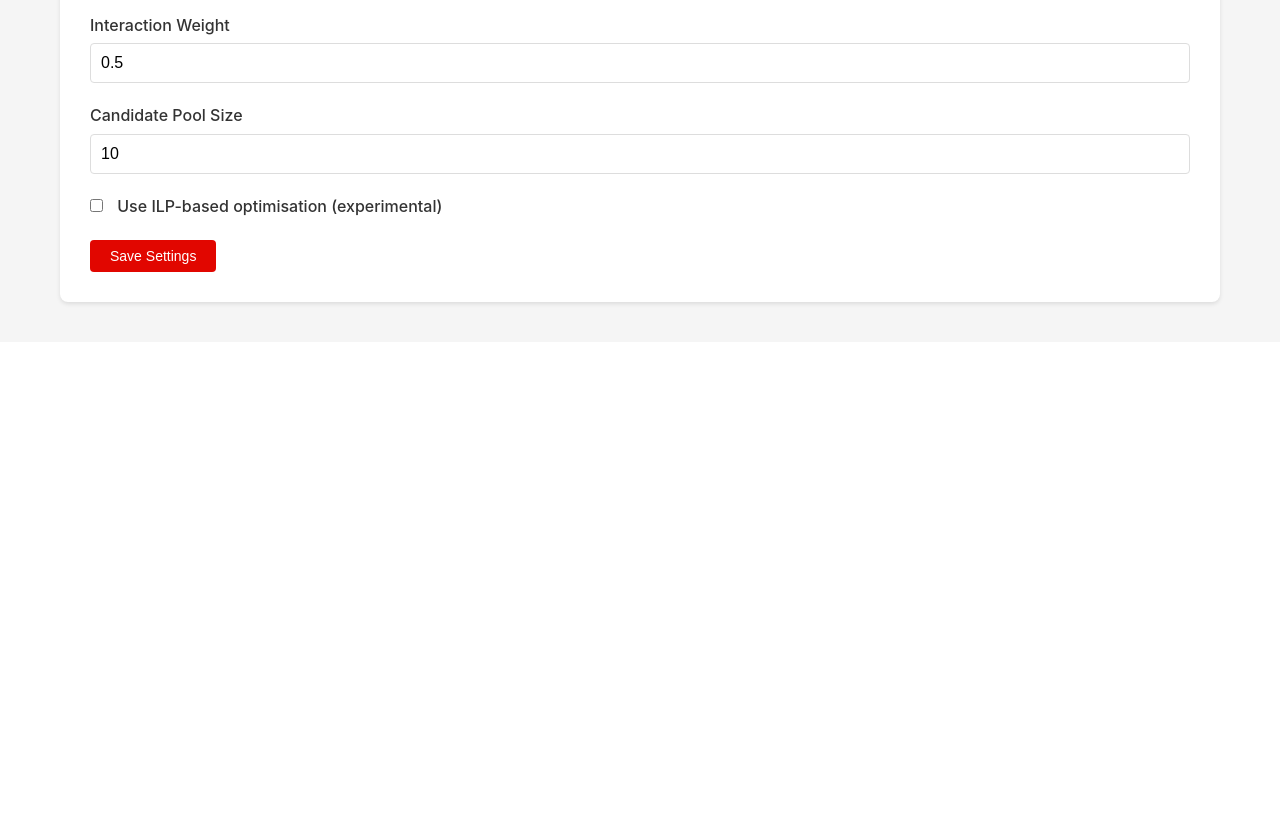
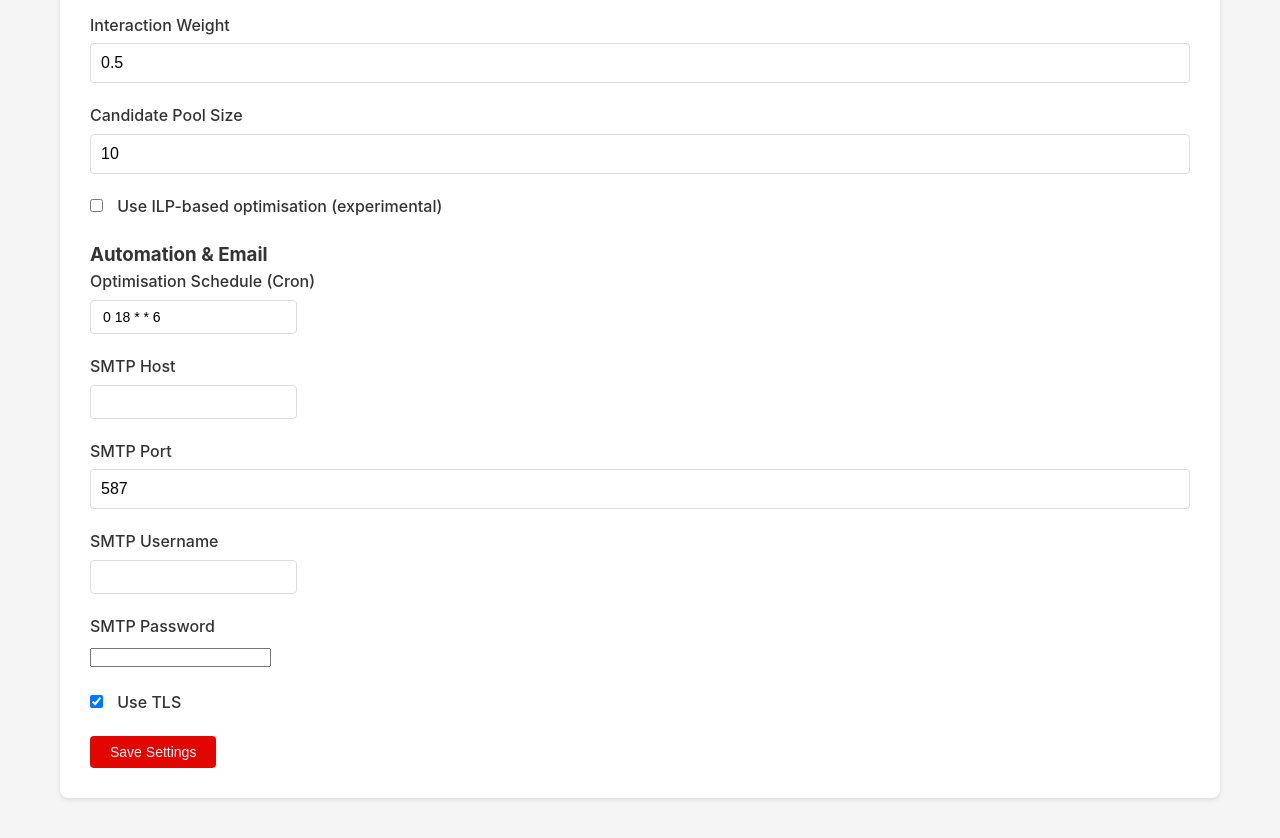
Before and after one commit to taylorelley/f1_fantasy, a Flask app: page /manage_data in a window 1280 px wide. Shown: the part 1774-2612 px from the top of the page. Before the commit the page ends 2081 px from the top, so only its background shows below. Run offline with Flask 3, Linux system fonts and the light colour scheme; a user stored in the database is signed in; tables that the repository leaves empty hold one stand-in row (values such as "Sample post").

Commit message:
Add scheduled email optimisation

```diff
--- a/app.py
+++ b/app.py
@@ -8,6 +8,10 @@ import numpy as np
 import re
 import io
 from datetime import datetime
+import smtplib
+from email.mime.text import MIMEText
+from apscheduler.schedulers.background import BackgroundScheduler
+from apscheduler.triggers.cron import CronTrigger
 from flask import (
     Flask,
     render_template,
@@ -97,6 +101,14 @@ class User(db.Model, UserMixin):
     admin = db.Column(db.Boolean, default=False)
     config_json = db.Column(db.Text, default="{}")
 
+class ScheduledOptimization(db.Model):
+    id = db.Column(db.Integer, primary_key=True)
+    user_id = db.Column(db.Integer, db.ForeignKey('user.id'), nullable=False)
+    config_json = db.Column(db.Text, nullable=False)
+    scheduled_for = db.Column(db.DateTime, nullable=False)
+    status = db.Column(db.String(20), default='pending')
+    result_json = db.Column(db.Text)
+
 @login_manager.user_loader
 def load_user(user_id):
     return User.query.get(int(user_id))
@@ -143,6 +155,12 @@ def load_settings():
         "interaction_weight": 0.5,
         "top_n_candidates": 10,
         "use_ilp": False,
+        "cron_schedule": "0 18 * * 6",
+        "smtp_host": "",
+        "smtp_port": 587,
+        "smtp_username": "",
+        "smtp_password": "",
+        "smtp_tls": True,
     }
     if os.path.exists(settings_path):
         try:
@@ -151,8 +169,12 @@ def load_settings():
             for k, v in data.items():
                 if k == "use_ilp":
                     defaults[k] = bool(v)
-                elif k == "top_n_candidates":
+                elif k in ("top_n_candidates", "smtp_port"):
                     defaults[k] = int(v)
+                elif k in ("cron_schedule", "smtp_host", "smtp_username", "smtp_password"):
+                    defaults[k] = str(v)
+                elif k == "smtp_tls":
+                    defaults[k] = bool(v)
                 else:
                     defaults[k] = float(v)
         except Exception:
@@ -192,6 +214,228 @@ def load_default_data():
         }
     except Exception:
         return None
+
+
+scheduler = BackgroundScheduler()
+
+def send_email(to_email, subject, html_body, settings):
+    if not settings.get("smtp_host"):
+        print("SMTP host not configured; skipping email")
+        return
+    msg = MIMEText(html_body, "html")
+    msg["Subject"] = subject
+    msg["From"] = settings.get("smtp_username") or settings.get("smtp_host")
+    msg["To"] = to_email
+    try:
+        server = smtplib.SMTP(settings.get("smtp_host"), settings.get("smtp_port"))
+        if settings.get("smtp_tls", True):
+            server.starttls()
+        if settings.get("smtp_username"):
+            server.login(settings.get("smtp_username"), settings.get("smtp_password"))
+        server.sendmail(msg["From"], [to_email], msg.as_string())
+        server.quit()
+    except Exception as e:
+        print("Failed to send email", e)
+
+
+def perform_optimization(data, user=None):
+    session_id = data.get("session_id", "default")
+    if session_id == "default":
+        if not has_default_data():
+            raise ValueError("No default data; upload files first.")
+        data_folder = get_data_folder("default")
+        default_info = load_default_data()
+        races_completed = default_info["races_completed"]
+    else:
+        if session_id not in sessions:
+            raise ValueError("Session not found; upload files first.")
+        data_folder = get_data_folder(session_id)
+        races_completed = sessions[session_id]["races_completed"]
+
+    use_fp2 = bool(data.get("use_fp2_pace", False))
+    raw_pw = data.get("pace_weight", None)
+    pace_weight = float(raw_pw) if raw_pw is not None else 0.25
+    pace_modifier_type = data.get("pace_modifier_type") or "conservative"
+
+    cal_path = os.path.join(data_folder, "calendar.csv")
+    cal_df = pd.read_csv(cal_path, skipinitialspace=True)
+    next_race = f"Race{races_completed + 1}"
+    row = cal_df[cal_df["Race"] == next_race]
+    if use_fp2:
+        if row.empty or "meeting_key" not in cal_df.columns or pd.isna(row.iloc[0]["meeting_key"]):
+            use_fp2 = False
+            meeting_key = None
+            race_year = None
+        else:
+            meeting_key = int(row.iloc[0]["meeting_key"])
+            race_year = int(row.iloc[0]["year"])
+    else:
+        meeting_key = None
+        race_year = None
+
+    config = {
+        "base_path":            data_folder,
+        "races_completed":      races_completed,
+        "current_drivers":      data.get("current_drivers", []),
+        "current_constructors": data.get("current_constructors", []),
+        "remaining_budget":     float(data.get("remaining_budget", 0.0)),
+        "step1_swaps":          int(data.get("step1_swaps", 0)),
+        "step2_swaps":          int(data.get("step2_swaps", 0)),
+        "weighting_scheme":     data.get("weighting_scheme", "trend_based"),
+        "risk_tolerance":       data.get("risk_tolerance", "medium"),
+        "multiplier":           int(data.get("multiplier", 1)),
+        "use_parallel":         False,
+        "use_fp2_pace":         use_fp2,
+        "pace_weight":          pace_weight,
+        "pace_modifier_type":   pace_modifier_type,
+        "next_meeting_key":     meeting_key,
+        "next_race_year":       race_year,
+    }
+
+    settings = load_settings()
+    config.update(settings)
+
+    if user is not None:
+        try:
+            user.config_json = json.dumps(config)
+            db.session.commit()
+        except Exception:
+            pass
+
+    results = {"status": "running", "progress": []}
+
+    if config["use_fp2_pace"]:
+        results["progress"].append(f"Fetching FP2 pace data for meeting_key {meeting_key}...")
+    results["progress"].append("Calculating VFM scores...")
+    vfm_calc = F1VFMCalculator(config)
+    driver_vfm_df, constructor_vfm_df = vfm_calc.run()
+    results["progress"].append("VFM calculation complete")
+
+    actual_fp2_applied = False
+    if config["use_fp2_pace"] and "Pace_Score" in driver_vfm_df.columns:
+        if driver_vfm_df["Pace_Score"].sum() > 0:
+            actual_fp2_applied = True
+
+    results["progress"].append("Calculating track affinities...")
+    affinity_calc = F1TrackAffinityCalculator(config)
+    driver_aff_df, constructor_aff_df = affinity_calc.run()
+    results["progress"].append("Track affinity calculation complete")
+
+    results["progress"].append("Optimizing team selection...")
+    optimizer = F1TeamOptimizer(config)
+    if not optimizer.load_data():
+        raise ValueError("Error loading data for optimization")
+    best_dict, base_s1, base_s2 = optimizer.run_dual_step_optimization()
+
+    step1 = best_dict.get("step1_result")
+    step2 = best_dict.get("step2_result")
+
+    resp = {
+        "status": "complete",
+        "success": True,
+        "optimization": {
+            "step1": {
+                "race":             optimizer.step1_race,
+                "circuit":          optimizer.step1_circuit,
+                "swaps":            step1["swaps"] if step1 else [],
+                "expected_points":  step1["points"] if step1 else base_s1[0],
+                "improvement":      (step1["points"] - base_s1[0]) if step1 else 0.0,
+                "boost_driver":     step1["boost_driver"] if step1 else base_s1[3],
+                "team": {
+                    "drivers":      step1["drivers"] if step1 else config["current_drivers"],
+                    "constructors": step1["constructors"] if step1 else config["current_constructors"],
+                },
+            },
+            "step2": {
+                "race":             optimizer.step2_race,
+                "circuit":          optimizer.step2_circuit,
+                "swaps":            step2["swaps"] if step2 else [],
+                "expected_points":  step2["points"] if step2 else base_s2[0],
+                "improvement":      (step2["points"] - base_s2[0]) if step2 else 0.0,
+                "boost_driver":     step2["boost_driver"] if step2 else base_s2[3],
+                "team": {
+                    "drivers":      step2["drivers"] if step2 else config["current_drivers"],
+                    "constructors": step2["constructors"] if step2 else config["current_constructors"],
+                },
+                "budget_used":      step2["cost"] if step2 else base_s2[2],
+                "budget_remaining": round(optimizer.max_budget - (step2["cost"] if step2 else base_s2[2]), 2),
+            },
+            "summary": {
+                "total_improvement":  round(best_dict["final_points"] - base_s2[0], 2),
+                "patterns_evaluated": optimizer.performance_stats["patterns_evaluated"],
+                "optimization_time":  round(optimizer.performance_stats["optimization_time"], 2),
+                "step1_time":        round(optimizer.performance_stats["step1_time"], 2),
+                "step2_time":        round(optimizer.performance_stats["step2_time"], 2),
+            },
+        },
+        "progress": results["progress"],
+    }
+
+    if actual_fp2_applied:
+        pace_info = {
+            "meeting_key":       meeting_key,
+            "year":              race_year,
+            "pace_weight":       config["pace_weight"],
+            "modifier_type":     config["pace_modifier_type"],
+            "applied":           True,
+            "pace_adjustments":  [],
+        }
+        for drv in config["current_drivers"]:
+            row = optimizer.drivers_df[optimizer.drivers_df["Driver"] == drv]
+            if not row.empty:
+                ps = row.iloc[0].get("Pace_Score", 0.0)
+                pm = row.iloc[0].get("Pace_Modifier", 1.0)
+                vfm_pre = row.iloc[0].get("VFM_Pre_Pace", row.iloc[0].get("VFM", 0.0))
+                vfm_post = row.iloc[0].get("VFM", 0.0)
+                if ps > 0:
+                    pace_info["pace_adjustments"].append(
+                        {
+                            "driver":        drv,
+                            "pace_score":    round(ps, 1),
+                            "pace_modifier": round(pm, 3),
+                            "vfm_original":  round(vfm_pre, 2),
+                            "vfm_adjusted":  round(vfm_post, 2),
+                        }
+                    )
+        resp["optimization"]["fp2_info"] = pace_info
+
+    return resp
+
+
+def run_pending_tasks():
+    with app.app_context():
+        tasks = ScheduledOptimization.query.filter_by(status='pending').all()
+        if not tasks:
+            return
+        settings = load_settings()
+        for task in tasks:
+            user = User.query.get(task.user_id)
+            if not user:
+                task.status = 'failed'
+                task.result_json = json.dumps({'error': 'user not found'})
+                continue
+            try:
+                config = json.loads(task.config_json)
+                result = perform_optimization(config, user)
+                html = render_template('email_results.html', opt=result['optimization'])
+                send_email(user.email, 'F1 Optimisation Results', html, settings)
+                task.status = 'completed'
+                task.result_json = json.dumps(result)
+            except Exception as e:
+                traceback.print_exc()
+                task.status = 'failed'
+                task.result_json = json.dumps({'error': str(e)})
+        db.session.commit()
+
+
+def schedule_job():
+    cron_expr = load_settings().get('cron_schedule', '0 18 * * 6')
+    try:
+        scheduler.remove_all_jobs()
+    except Exception:
+        pass
+    trigger = CronTrigger.from_crontab(cron_expr)
+    scheduler.add_job(run_pending_tasks, trigger, id='opt_job', replace_existing=True)
 
 
 @app.route("/login", methods=["GET", "POST"])
@@ -454,183 +698,28 @@ def upload_driver_mapping():
 def optimize():
     try:
         data = request.get_json() or {}
-        session_id = data.get("session_id", "default")
-
-        if session_id == "default":
-            if not has_default_data():
-                return jsonify({"success": False, "message": "No default data; upload files first."})
-            data_folder = get_data_folder("default")
-            default_info = load_default_data()
-            races_completed = default_info["races_completed"]
-        else:
-            if session_id not in sessions:
-                return jsonify({"success": False, "message": "Session not found; upload files first."})
-            data_folder = get_data_folder(session_id)
-            races_completed = sessions[session_id]["races_completed"]
-
-        use_fp2 = bool(data.get("use_fp2_pace", False))
-        raw_pw = data.get("pace_weight", None)
-        try:
-            pace_weight = float(raw_pw) if raw_pw is not None else 0.25
-        except (TypeError, ValueError):
-            return jsonify({"success": False, "message": "pace_weight must be a number if provided"})
-
-        pace_modifier_type = data.get("pace_modifier_type") or "conservative"
-
-        # Read calendar.csv and find the next race
-        cal_path = os.path.join(data_folder, "calendar.csv")
-        cal_df = pd.read_csv(cal_path, skipinitialspace=True)
-        next_race = f"Race{races_completed + 1}"
-        row = cal_df[cal_df["Race"] == next_race]
-
-        # If user asked for FP2 but meeting_key is missing or invalid, disable FP2
-        if use_fp2:
-            if row.empty or "meeting_key" not in cal_df.columns or pd.isna(row.iloc[0]["meeting_key"]):
-                use_fp2 = False
-                meeting_key = None
-                race_year = None
-            else:
-                meeting_key = int(row.iloc[0]["meeting_key"])
-                race_year = int(row.iloc[0]["year"])
-        else:
-            meeting_key = None
-            race_year = None
-
-        config = {
-            "base_path":            data_folder,
-            "races_completed":      races_completed,
-            "current_drivers":      data.get("current_drivers", []),
-            "current_constructors": data.get("current_constructors", []),
-            "remaining_budget":     float(data.get("remaining_budget", 0.0)),
-            "step1_swaps":          int(data.get("step1_swaps", 0)),
-            "step2_swaps":          int(data.get("step2_swaps", 0)),
-            "weighting_scheme":     data.get("weighting_scheme", "trend_based"),
-            "risk_tolerance":       data.get("risk_tolerance", "medium"),
-            "multiplier":           int(data.get("multiplier", 1)),
-            "use_parallel":         False,
-            "use_fp2_pace":         use_fp2,
-            "pace_weight":          pace_weight,
-            "pace_modifier_type":   pace_modifier_type,
-            "next_meeting_key":     meeting_key,
-            "next_race_year":       race_year,
-        }
-
-        # Load tuning parameters from settings.json
-        settings = load_settings()
-        config.update(settings)
-
-        try:
-            current_user.config_json = json.dumps(config)
-            db.session.commit()
-        except Exception:
-            pass
-
-        results = {"status": "running", "progress": []}
-
-        if config["use_fp2_pace"]:
-            results["progress"].append(f"Fetching FP2 pace data for meeting_key {meeting_key}...")
-        results["progress"].append("Calculating VFM scores...")
-        vfm_calc = F1VFMCalculator(config)
-        driver_vfm_df, constructor_vfm_df = vfm_calc.run()
-        results["progress"].append("VFM calculation complete")
-
-        # Check whether any Pace_Score column was actually set
-        actual_fp2_applied = False
-        if config["use_fp2_pace"] and "Pace_Score" in driver_vfm_df.columns:
-            if driver_vfm_df["Pace_Score"].sum() > 0:
-                actual_fp2_applied = True
-
-        results["progress"].append("Calculating track affinities...")
-        affinity_calc = F1TrackAffinityCalculator(config)
-        driver_aff_df, constructor_aff_df = affinity_calc.run()
-        results["progress"].append("Track affinity calculation complete")
-
-        results["progress"].append("Optimizing team selection...")
-        optimizer = F1TeamOptimizer(config)
-        if not optimizer.load_data():
-            return jsonify({"success": False, "message": "Error loading data for optimization"})
-        best_dict, base_s1, base_s2 = optimizer.run_dual_step_optimization()
-
-        step1 = best_dict.get("step1_result")
-        step2 = best_dict.get("step2_result")
-
-        resp = {
-            "status": "complete",
-            "success": True,
-            "optimization": {
-                "step1": {
-                    "race":             optimizer.step1_race,
-                    "circuit":          optimizer.step1_circuit,
-                    "swaps":            step1["swaps"] if step1 else [],
-                    "expected_points":  step1["points"] if step1 else base_s1[0],
-                    "improvement":      (step1["points"] - base_s1[0]) if step1 else 0.0,
-                    "boost_driver":     step1["boost_driver"] if step1 else base_s1[3],
-                    "team": {
-                        "drivers":      step1["drivers"] if step1 else config["current_drivers"],
-                        "constructors": step1["constructors"] if step1 else config["current_constructors"],
-                    },
-                },
-                "step2": {
-                    "race":             optimizer.step2_race,
-                    "circuit":          optimizer.step2_circuit,
-                    "swaps":            step2["swaps"] if step2 else [],
-                    "expected_points":  step2["points"] if step2 else base_s2[0],
-                    "improvement":      (step2["points"] - base_s2[0]) if step2 else 0.0,
-                    "boost_driver":     step2["boost_driver"] if step2 else base_s2[3],
-                    "team": {
-                        "drivers":      step2["drivers"] if step2 else config["current_drivers"],
-                        "constructors": step2["constructors"] if step2 else config["current_constructors"],
-                    },
-                    "budget_used":      step2["cost"] if step2 else base_s2[2],
-                    "budget_remaining": round(
-                        optimizer.max_budget - (step2["cost"] if step2 else base_s2[2]), 2
-                    ),
-                },
-                "summary": {
-                    "total_improvement":  round(best_dict["final_points"] - base_s2[0], 2),
-                    "patterns_evaluated": optimizer.performance_stats["patterns_evaluated"],
-                    "optimization_time":  round(optimizer.performance_stats["optimization_time"], 2),
-                    "step1_time":        round(optimizer.performance_stats["step1_time"], 2),
-                    "step2_time":        round(optimizer.performance_stats["step2_time"], 2),
-                },
-            },
-            "progress": results["progress"],
-        }
-
-        # Only include pace block if FP2 was actually applied
-        if actual_fp2_applied:
-            pace_info = {
-                "meeting_key":       meeting_key,
-                "year":              race_year,
-                "pace_weight":       config["pace_weight"],
-                "modifier_type":     config["pace_modifier_type"],
-                "applied":           True,
-                "pace_adjustments":  [],
-            }
-            for drv in config["current_drivers"]:
-                row = optimizer.drivers_df[optimizer.drivers_df["Driver"] == drv]
-                if not row.empty:
-                    ps = row.iloc[0].get("Pace_Score", 0.0)
-                    pm = row.iloc[0].get("Pace_Modifier", 1.0)
-                    vfm_pre = row.iloc[0].get("VFM_Pre_Pace", row.iloc[0].get("VFM", 0.0))
-                    vfm_post = row.iloc[0].get("VFM", 0.0)
-                    if ps > 0:
-                        pace_info["pace_adjustments"].append(
-                            {
-                                "driver":        drv,
-                                "pace_score":    round(ps, 1),
-                                "pace_modifier": round(pm, 3),
-                                "vfm_original":  round(vfm_pre, 2),
-                                "vfm_adjusted":  round(vfm_post, 2),
-                            }
-                        )
-            resp["optimization"]["fp2_info"] = pace_info
-
-        return jsonify(resp)
-
+        result = perform_optimization(data, current_user)
+        return jsonify(result)
+    except ValueError as e:
+        return jsonify({"success": False, "message": str(e)})
     except Exception:
         traceback.print_exc()
         return jsonify({"success": False, "message": "Error during optimization"})
+
+
+@app.route("/schedule_optimization", methods=["POST"])
+@login_required
+def schedule_optimization_route():
+    data = request.get_json() or {}
+    task = ScheduledOptimization(
+        user_id=current_user.id,
+        config_json=json.dumps(data),
+        scheduled_for=datetime.utcnow(),
+        status='pending',
+    )
+    db.session.add(task)
+    db.session.commit()
+    return jsonify({"success": True})
 
 
 @app.route("/statistics")
@@ -781,8 +870,19 @@ def save_settings_route():
         "interaction_weight": request.form.get("interaction_weight", type=float),
         "top_n_candidates": request.form.get("top_n_candidates", type=int),
         "use_ilp": bool(request.form.get("use_ilp")),
+        "cron_schedule": request.form.get("cron_schedule", "0 18 * * 6"),
+        "smtp_host": request.form.get("smtp_host", ""),
+        "smtp_port": request.form.get("smtp_port", type=int, default=587),
+        "smtp_username": request.form.get("smtp_username", ""),
+        "smtp_password": request.form.get("smtp_password", ""),
+        "smtp_tls": bool(request.form.get("smtp_tls")),
     }
     success = save_settings(data)
+    if success:
+        try:
+            schedule_job()
+        except Exception:
+            pass
     msg = "Settings saved." if success else "Failed to save settings."
     return redirect(url_for("manage_data_page", message=msg))
 
@@ -1109,6 +1209,8 @@ def export_statistics():
         return jsonify({"success": False, "message": "Error exporting statistics"})
 with app.app_context():
     db.create_all()
+    schedule_job()
+    scheduler.start()
 
 
 
--- a/requirements.txt
+++ b/requirements.txt
@@ -10,3 +10,4 @@ PuLP==2.7.0
 Flask-Login==0.6.2
 Flask-SQLAlchemy==3.1.1
 Authlib==1.2.1
+APScheduler==3.10.4
--- a/templates/manage_data.html
+++ b/templates/manage_data.html
@@ -132,6 +132,33 @@
             Use ILP-based optimisation (experimental)
           </label>
         </div>
+        <h3>Automation &amp; Email</h3>
+        <div class="form-group">
+          <label for="cron_schedule">Optimisation Schedule (Cron)</label>
+          <input type="text" name="cron_schedule" id="cron_schedule" value="{{ settings.cron_schedule }}">
+        </div>
+        <div class="form-group">
+          <label for="smtp_host">SMTP Host</label>
+          <input type="text" name="smtp_host" id="smtp_host" value="{{ settings.smtp_host }}">
+        </div>
+        <div class="form-group">
+          <label for="smtp_port">SMTP Port</label>
+          <input type="number" name="smtp_port" id="smtp_port" value="{{ settings.smtp_port }}">
+        </div>
+        <div class="form-group">
+          <label for="smtp_username">SMTP Username</label>
+          <input type="text" name="smtp_username" id="smtp_username" value="{{ settings.smtp_username }}">
+        </div>
+        <div class="form-group">
+          <label for="smtp_password">SMTP Password</label>
+          <input type="password" name="smtp_password" id="smtp_password" value="{{ settings.smtp_password }}">
+        </div>
+        <div class="checkbox-group">
+          <label>
+            <input type="checkbox" name="smtp_tls" id="smtp_tls" {% if settings.smtp_tls %}checked{% endif %}>
+            Use TLS
+          </label>
+        </div>
         <div class="button-group">
           <button class="button" type="submit">Save Settings</button>
         </div>
```
Also changed, not shown: templates/email_results.html (added, +56 -0 lines), templates/index.html (+41 -0 lines).
